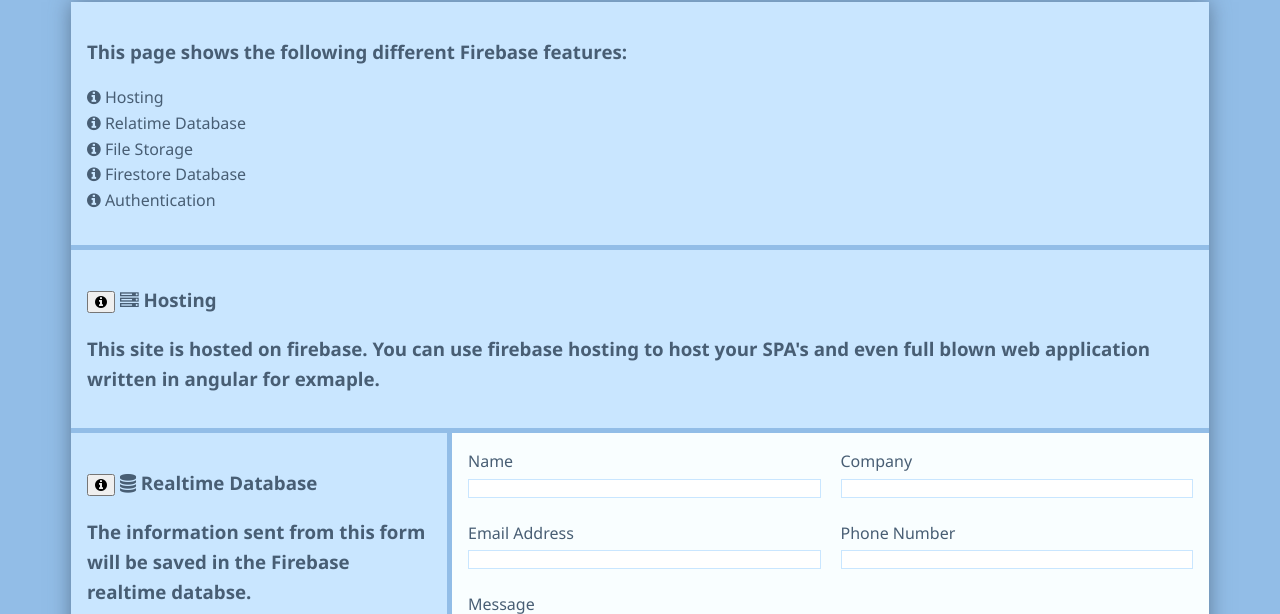
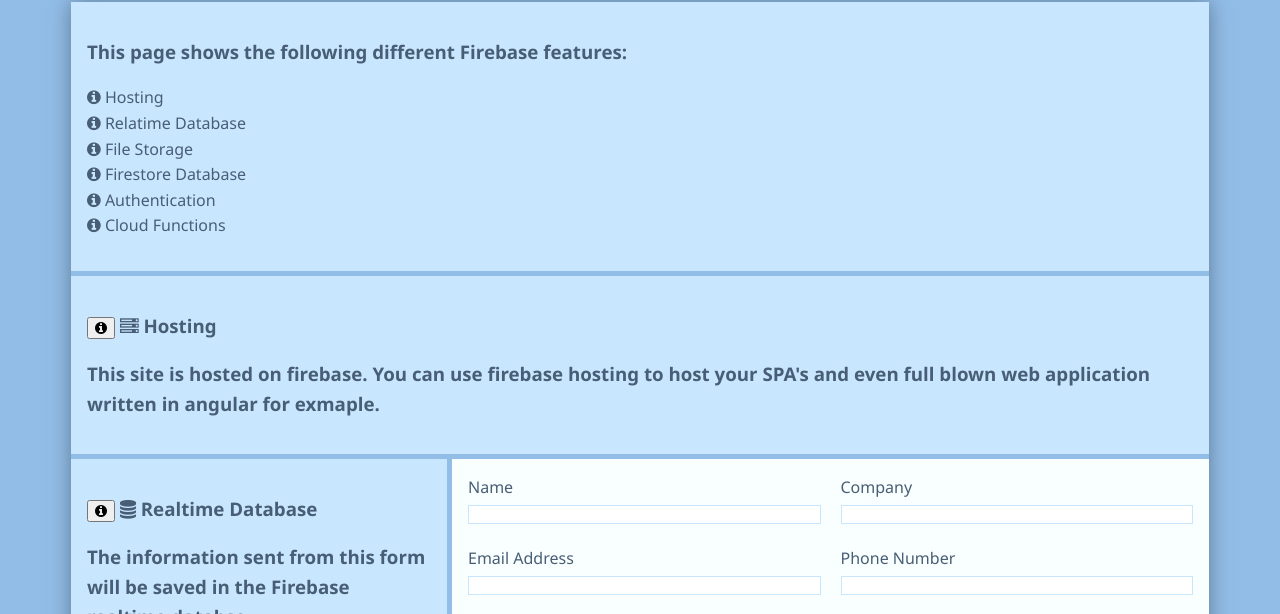
Before and after one commit to sharon-rozinsky/firebase-by-example, a plain HTML site: page public/index.html in a window 1280 px wide. Shown: the part 132-746 px from the top of the page. Drawn offline with nearby package versions, Linux system fonts and the light colour scheme; no server answers.

Commit message:
update index.html

```diff
--- a/public/index.html
+++ b/public/index.html
@@ -24,6 +24,7 @@
                     <li><i class="fa fa-info-circle"></i> File Storage</li>
                     <li><i class="fa fa-info-circle"></i> Firestore Database</li>
                     <li><i class="fa fa-info-circle"></i> Authentication</li>
+                    <li><i class="fa fa-info-circle"></i> Cloud Functions</li>
                 </ul>
             </div>
 
```
